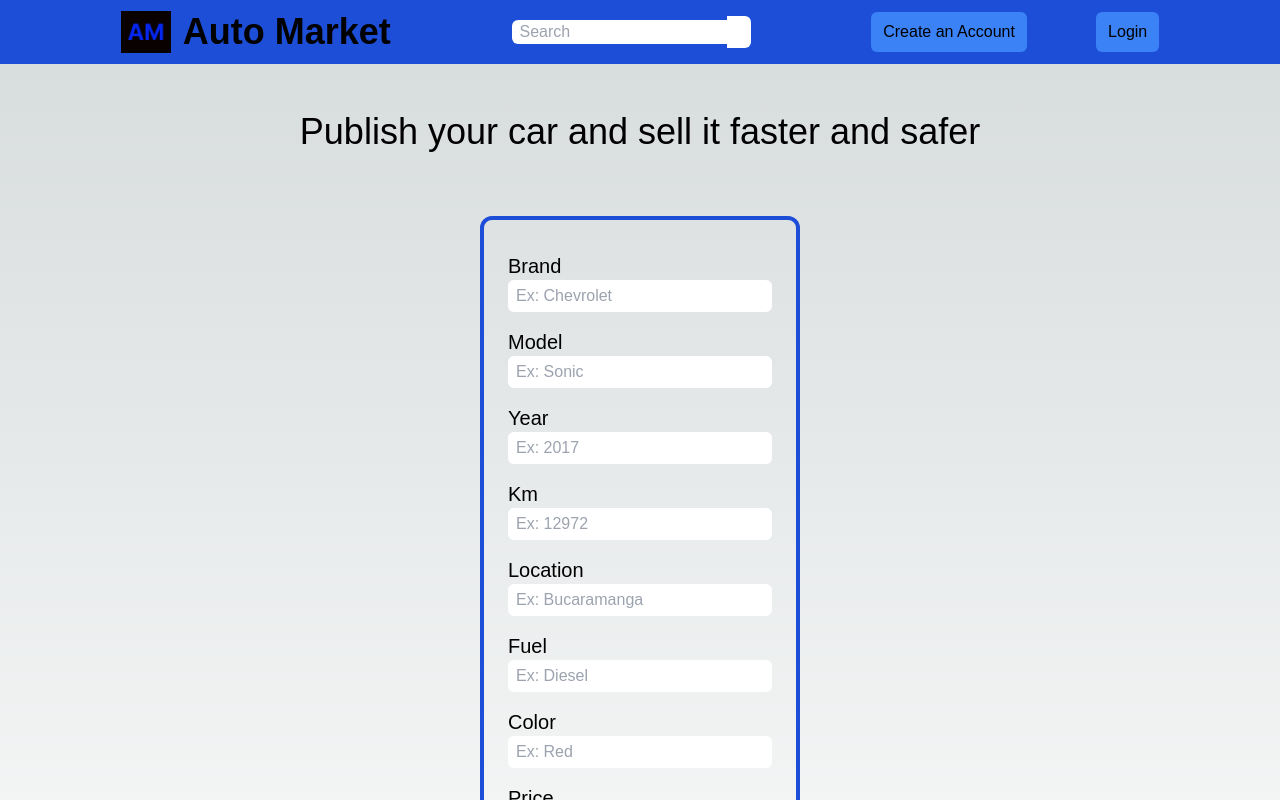
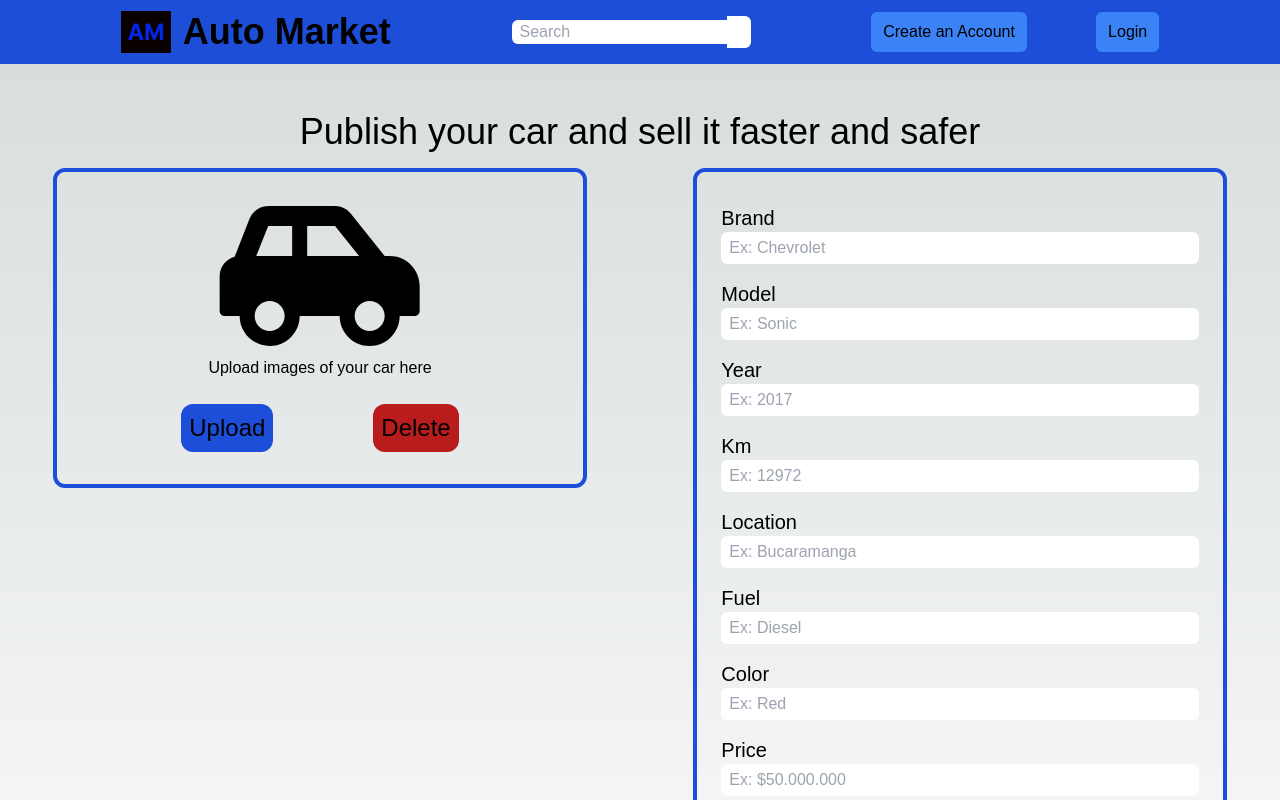
Before and after one commit to Camilo-Suarez98/auto-market-frontend, a Next.js app: page /publish-car in a window 1280 px wide. Shown: the top 800 px of the page. Built offline with nearby package versions, Linux system fonts and the light colour scheme; some icons are missing; a web font is replaced by a local one.

Commit message:
Include more details to form to publish a car

```diff
--- a/src/pages/index.js
+++ b/src/pages/index.js
@@ -1,4 +1,3 @@
-import Image from "next/image";
 import Layout from "@/Layout";
 import AwesomeSlider from 'react-awesome-slider';
 import withAutoplay from 'react-awesome-slider/dist/autoplay';
--- a/src/pages/publish-car.js
+++ b/src/pages/publish-car.js
@@ -1,16 +1,35 @@
 import Layout from '@/Layout'
 import React from 'react'
+import { FaCarSide } from 'react-icons/fa'
 
 const publishCar = () => {
   return (
     <Layout>
       <div>
         <h3 className='text-center text-4xl mt-12'>Publish your car and sell it faster and safer</h3>
-        <div className='upload-img'>
-
+        <div className='flex flex-col items-center min-[991px]:flex-row min-[991px]:items-start'>
+          <div className='w-5/6 m-auto p-3 mt-16 mb-4 border-4 rounded-xl border-blue-700 min-[500px]:w-8/12 min-[500px]:p-6 sm:w-7/12 md:w-1/2 min-[991px]:w-5/12 lg:mt-4'>
+            <FaCarSide size={'10rem'} className='w-full' />
+            <input
+              type='file'
+              className='hidden'
+            />
+            <p className='text-center'>Upload images of your car here</p>
+            <div className='flex flex-col md:flex-row md:justify-evenly'>
+              <button
+                className='bg-blue-700 my-2 p-2 rounded-xl md:text-2xl md:mt-6 transition duration-500 hover:bg-blue-500'
+              >
+                Upload
+              </button>
+              <button
+                className='bg-red-700 my-2 p-2 rounded-xl md:text-2xl md:mt-6 transition duration-500 hover:bg-red-500'
+              >
+                Delete
+              </button>
+            </div>
           </div>
 
-        <div className='w-5/6 m-auto p-3 my-16 border-4 rounded-xl border-blue-700 min-[500px]:w-8/12 min-[500px]:p-6 sm:w-7/12 md:w-1/2 min-[991px]:w-5/12 lg:w-2/6 xl:w-1/4'>
+          <div className='w-5/6 m-auto p-3 mt-4 mb-16 border-4 rounded-xl border-blue-700 min-[500px]:w-8/12 min-[500px]:p-6 sm:w-7/12 md:w-1/2 min-[991px]:w-5/12'>
             <form className='flex flex-col'>
               <label htmlFor='brand' className='mt-2 text-lg sm:text-xl'>Brand</label>
               <input
@@ -85,11 +104,12 @@ const publishCar = () => {
               />
 
               <button
-              className='bg-blue-700 my-2 py-2 rounded-xl md:text-2xl md:mt-6'
+                className='bg-blue-700 my-2 py-2 rounded-xl md:text-2xl md:mt-6 transition duration-500 hover:bg-blue-500'
               >
                 Publish Car
               </button>
             </form>
+          </div>
         </div>
       </div>
     </Layout>
```
Lines whose indentation alone changed are shown as unchanged.
